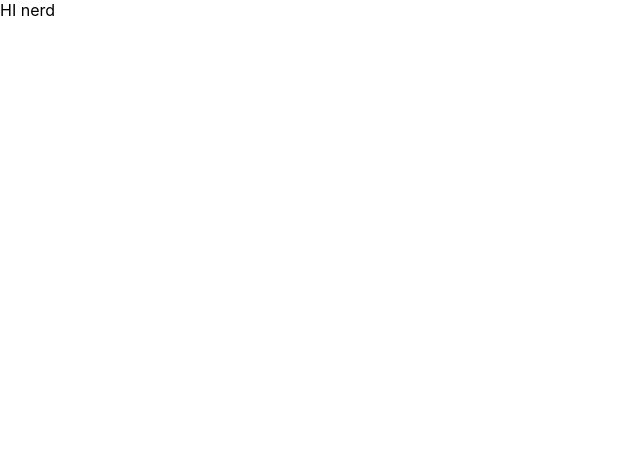
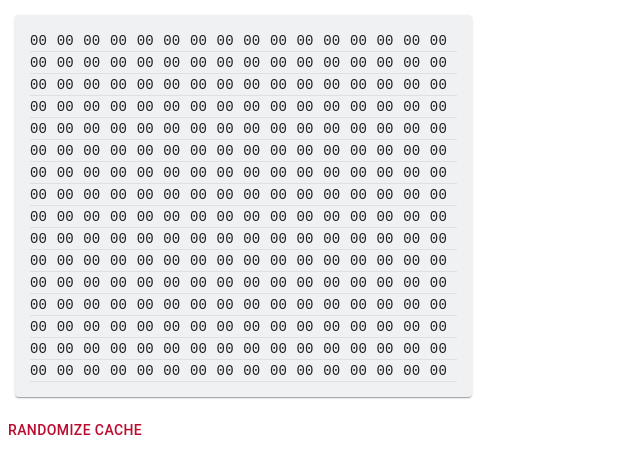
Before and after one commit to itenpn/transient-execution-lab-simulator, a React (Create React App) app in the folder frontend/: page /simulate in a window 1280 px wide. Shown: the top 474 px of the page, without its empty margins (0-640 px from the left). Built offline with nearby package versions, Linux system fonts and the light colour scheme.

Commit message:
Starting on simulation page

```diff
--- a/frontend/src/components/pages/Simulation.js
+++ b/frontend/src/components/pages/Simulation.js
@@ -1,3 +1,81 @@
+import { useState } from "react";
+
+import { Button, Box, Tooltip, Paper, Grid } from "@mui/material";
+import Table from "@mui/material/Table";
+import TableBody from "@mui/material/TableBody";
+import TableCell from "@mui/material/TableCell";
+import TableContainer from "@mui/material/TableContainer";
+import TableRow from "@mui/material/TableRow";
+
+import { CACHE_SIZE } from "../../logic/MemorySim";
+import { range } from "../../logic/util";
+
+function Cache(props) {
+  const { cache, height, width } = props;
+  const BASE = 16;
+
+  const stringify = (data, base) => {
+    return data.toString(base).padStart(2, "0");
+  };
+
+  if (height * width !== cache.length)
+    console.error(
+      `Cache display height ${height} and width ${width} do not match cache length ${cache.length}`
+    );
+
+  const CacheRow = (row) => {
+    const rowData = Array.from(cache.slice(row * width, row * width + width));
+    const addresses = range(row * width, row * width + width);
+
+    return (
+      <TableRow key={row}>
+        {rowData.map((data, index) => {
+          return (
+            <Tooltip title={`@0x${stringify(addresses[index], 16)}`} key={addresses[index]}>
+              <TableCell>
+                <Box sx={{ fontFamily: "Monospace" }} component="span">
+                  {stringify(data, BASE)}
+                </Box>
+              </TableCell>
+            </Tooltip>
+          );
+        })}
+      </TableRow>
+    );
+  };
+
+  return (
+    <>
+      <TableContainer component={Paper}>
+        <Table size="small" padding="none">
+          <TableBody>{[...Array(height).keys()].map(CacheRow)}</TableBody>
+        </Table>
+      </TableContainer>
+    </>
+  );
+}
+
 export default function Simulation() {
-  return <>HI nerd</>;
+  const [cache, setCache] = useState(new Uint8Array(CACHE_SIZE));
+  const height = 16;
+  const width = 16;
+
+  const randomizeCache = () => {
+    const newCache = new Uint8Array(CACHE_SIZE);
+    for (let i = 0; i < CACHE_SIZE; i++) {
+      newCache[i] = 256 * Math.random();
+    }
+    setCache(newCache);
+  };
+
+  return (
+    <>
+      <Grid container>
+        <Grid item xs={4}>
+          <Cache cache={cache} height={height} width={width}></Cache>
+        </Grid>
+      </Grid>
+      <Button onClick={randomizeCache}>Randomize Cache</Button>
+    </>
+  );
 }
--- a/frontend/src/logic/MemorySim.js
+++ b/frontend/src/logic/MemorySim.js
@@ -180,4 +180,4 @@ class MemorySim {
   }
 }
 
-export { MemorySim };
+export { MemorySim, CACHE_SIZE };
--- a/frontend/src/logic/util.js
+++ b/frontend/src/logic/util.js
@@ -25,4 +25,11 @@ const inlineDelete = (array, toRemove, field = "id") => {
  */
 const sleep = (ms) => new Promise((r) => setTimeout(r, ms));
 
-export { inlineReplace, inlineDelete, sleep };
+/**
+ * Returns an array of all numbers [start, end)
+ */
+const range = (start, end) => {
+  return [...Array(end - start).keys()].map((i) => i + start);
+};
+
+export { inlineReplace, inlineDelete, sleep, range };
```
